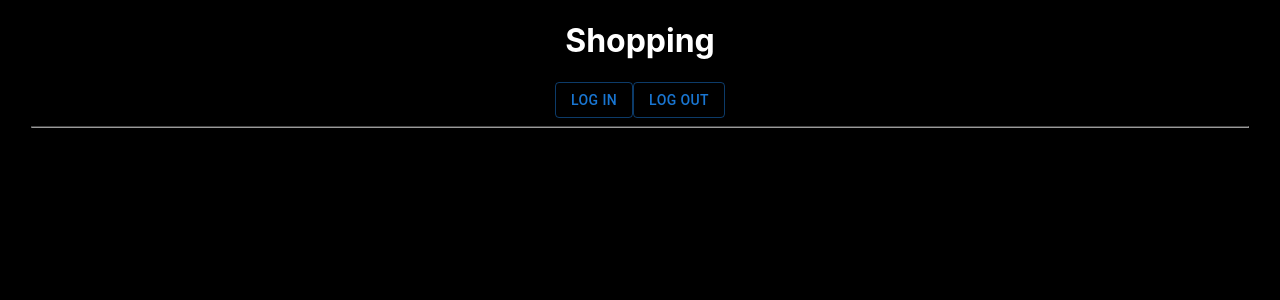
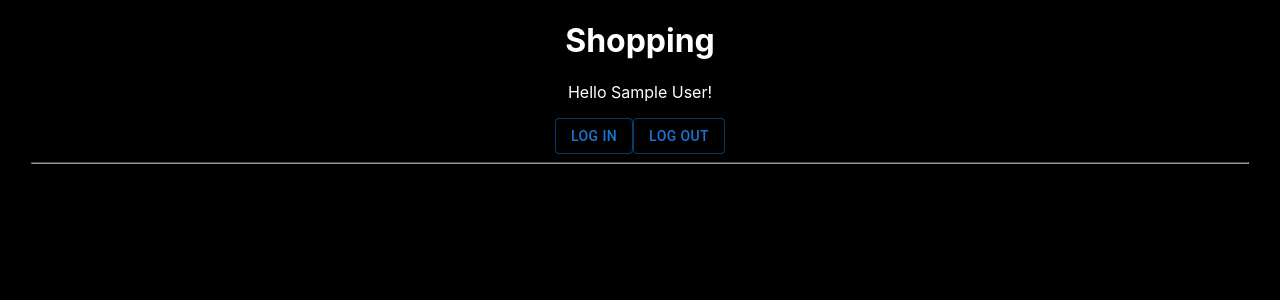
Before and after one commit to isaacvando/isaacvando.com, a React (Create React App) app: page /#/shopping in a window 1280 px wide. Shown: the top 300 px of the page. Built offline with nearby package versions, Linux system fonts and the light colour scheme; no server answers; the database is empty; sample sign-in values are in the browser's storage.

Commit message:
basic part of display name working

```diff
--- a/src/components/Shopping.js
+++ b/src/components/Shopping.js
@@ -18,6 +18,8 @@ const app = initializeApp(firebaseConfig);
 const auth = getAuth(app);
 const db = getDatabase(app);
 
+
+// condense usages
 onAuthStateChanged(auth, user => {
 	console.log("You are logged in as ", user);
 	if (user != null)
@@ -41,11 +43,31 @@ onAuthStateChanged(auth, user => {
 });
 
 const Shopping = () => {
+	const [name, setName] = useState(null);
+	// useEffect(() => {
+	// 	// if(auth.currentUser != null) {
+	// 	// 	setName(auth.currentUser.displayName);
+	// 	// 	console.log("yup");
+	// 	// }
+
+	// 	setName(onAuthStateChanged(auth, user => {
+	// 		console.log("yup");
+	// 		if (user != null)
+	// 			return user.displayName;
+	// 		else
+	// 			return null;
+	// 	}));
+	// },[]);
+
+	onAuthStateChanged(auth, user => {
+		setName(user.displayName);
+	});
+
 
 	return (
 		<>
 		<h1>Shopping</h1>
-		{/* { name != null && <p>Hello {name}!</p>} */}
+		{name != null && <p>Hello {name}!</p>}
 		<Button variant="outlined" onClick={() => logIn()}>Log in</Button>
 		<Button variant="outlined" onClick={() => signOut(auth)}>Log out</Button>
 		<hr className="Separator"></hr>
@@ -54,7 +76,7 @@ const Shopping = () => {
 };
 
 const logIn = async () => {
-	var result = await signInWithPopup(auth, new GoogleAuthProvider)
+	var result = await signInWithPopup(auth, new GoogleAuthProvider())
 	return result;
 }
 
```
